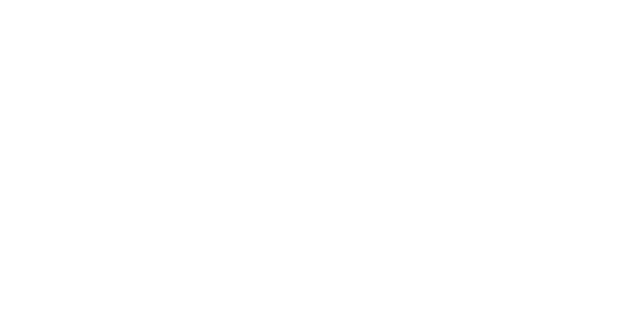
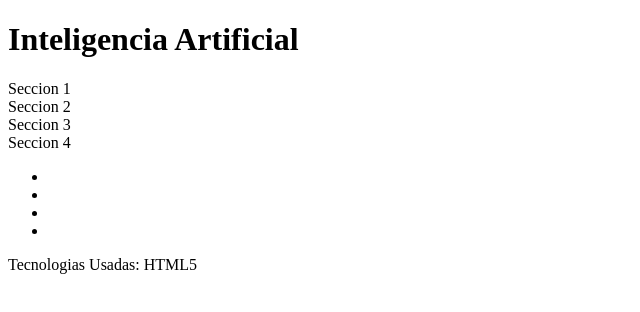
Before and after one commit to edrosan/practica1, a plain HTML site: page index.html in a window 1280 px wide. Shown: the whole page, without its empty margins (0-640 px from the left). Drawn offline with Linux system fonts and the light colour scheme.

Commit message:
edit index

```diff
--- a/index.html
+++ b/index.html
@@ -10,6 +10,28 @@
 
 <body>
 
+    <header><h1>Inteligencia Artificial</h1></header>
+
+    <section>
+        <article>Seccion 1</article>
+        <article>Seccion 2</article>
+        <article>Seccion 3</article>
+        <article>Seccion 4</article>
+    </section>
+
+    <nav>
+        <ul>
+            <li></li>
+            <li></li>
+            <li></li>
+            <li></li>
+        </ul>
+    </nav>
+
+    <aside></aside>
+
+    <footer>Tecnologias Usadas: HTML5 </footer>
+
 </body>
 
 </html>
```
